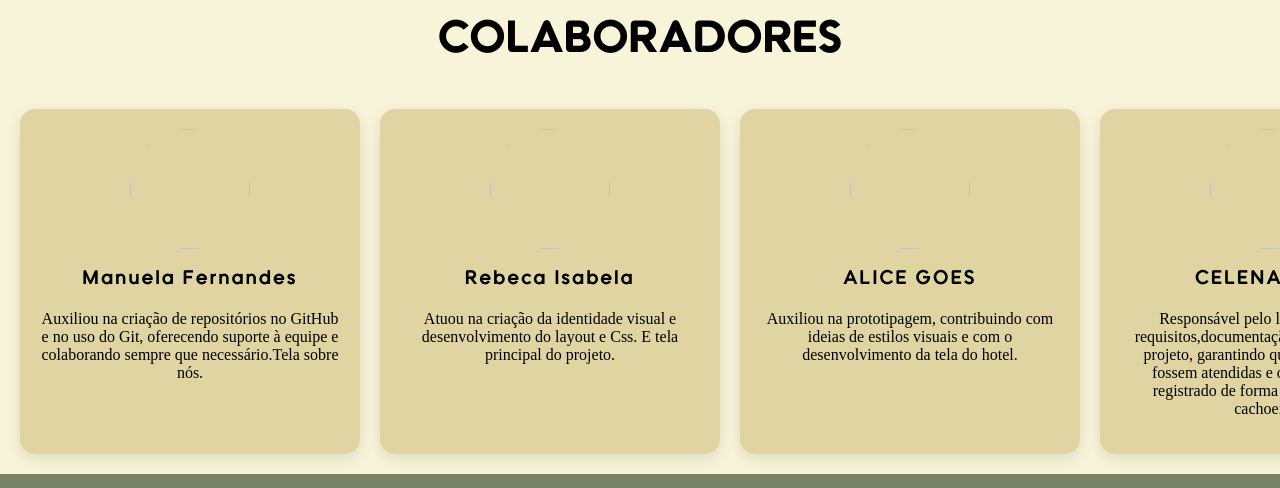
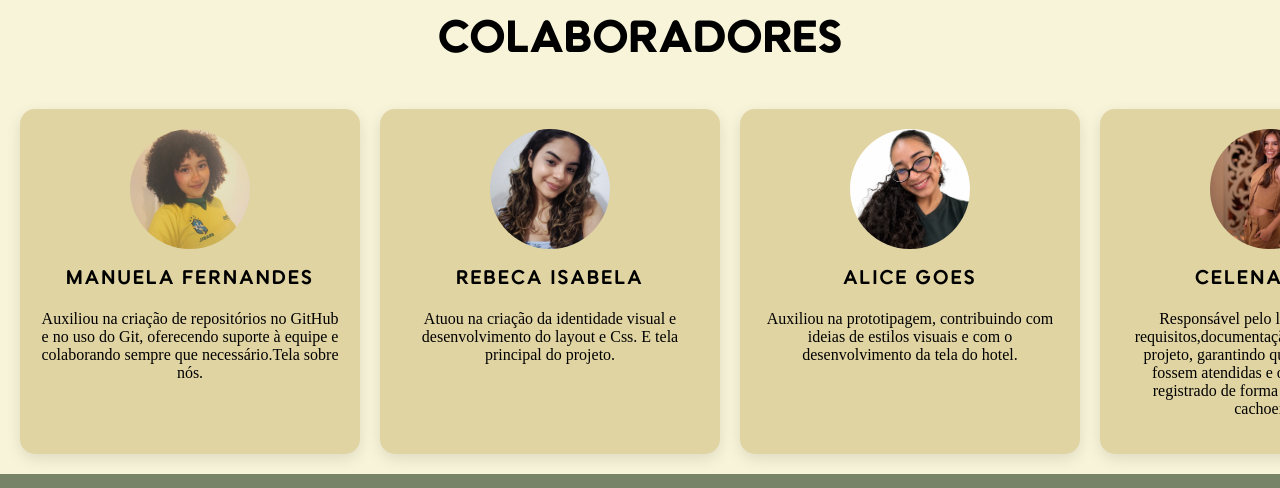
Before and after one commit to ManubsProgramming/TOURPF, a plain HTML site: page sobrenos.html in a window 1280 px wide. Shown: the part 712-1200 px from the top of the page. Drawn offline with Linux system fonts and the light colour scheme.

Commit message:
imagens dos colaboradores 5/7

```diff
--- a/sobrenos.html
+++ b/sobrenos.html
@@ -61,8 +61,8 @@
 
     <div class="carousel">
         <div class="card">
-            <img src="img/manuela.jpg" alt="">
-            <h3>Manuela Fernandes</h3>
+            <img src="imgSobreNos/manuft.jpeg" alt="">
+            <h3>MANUELA FERNANDES</h3>
             <p>
                 Auxiliou na criação de repositórios no GitHub e no uso do Git,
                 oferecendo suporte à equipe e colaborando sempre que necessário.Tela sobre nós.
@@ -70,8 +70,8 @@
         </div>
 
         <div class="card">
-            <img src="img/rebeca.jpg" alt="">
-            <h3>Rebeca Isabela</h3>
+            <img src="imgSobreNos/rebecaft.jpeg" alt="">
+            <h3>REBECA ISABELA</h3>
             <p>
                 Atuou na criação da identidade visual e
                 desenvolvimento do layout e Css. E tela principal do projeto.
@@ -80,7 +80,7 @@
 
 
         <div class="card">
-            <img src="img/rebeca.jpg" alt="">
+            <img src="imgSobreNos/aliceft.jpeg" alt="">
             <h3>ALICE GOES</h3>
             <p>
                 Auxiliou na prototipagem, contribuindo com ideias de estilos visuais e com o desenvolvimento da tela do hotel.
@@ -89,7 +89,7 @@
 
 
         <div class="card">
-            <img src="img/rebeca.jpg" alt="">
+            <img src="imgSobreNos/celenaft.jpeg" alt="">
             <h3>CELENA LIMA</h3>
             <p>
                  Responsável pelo levantamento de requisitos,documentação e organização do projeto,
@@ -109,14 +109,14 @@
 
 
         <div class="card">
-            <img src="img/rebeca.jpg" alt="">
-            <h3>MARSXWELL</h3>
+            <img src="imgSobreNos/" alt="">
+            <h3>MASXWELL</h3>
             <p>
                 <A></A>Auxiliou na elaboração dos casos de uso e desenvolveu a página de eventos do projeto.
             </p>
         </div>
 <div class="card">
-            <img src="img/rebeca.jpg" alt="">
+            <img src="imgSobreNos/biancaft.jpeg" alt="">
             <h3>BIANCA</h3>
             <p>
                 Participou da apresentação do projeto, contribuindo para a comunicação
```
Also changed, not shown: imgSobreNos/aliceft.jpeg (added), imgSobreNos/biancaft.jpeg (added), imgSobreNos/celenaft.jpeg (added), imgSobreNos/manuft.jpeg (added), imgSobreNos/rebecaft.jpeg (added).
